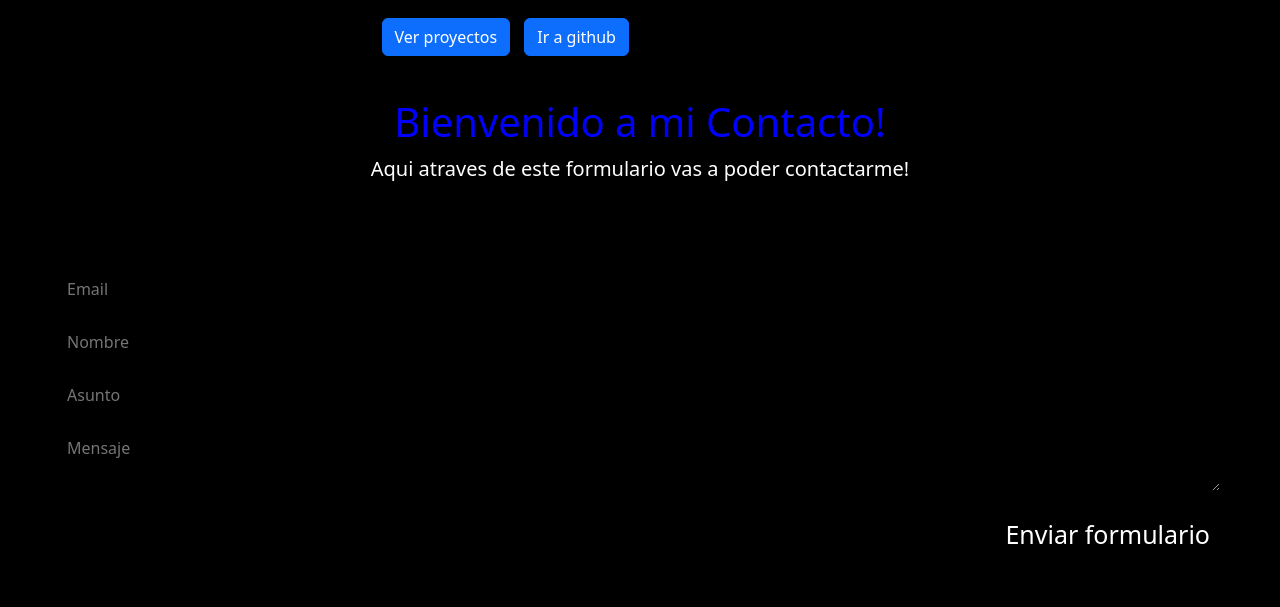
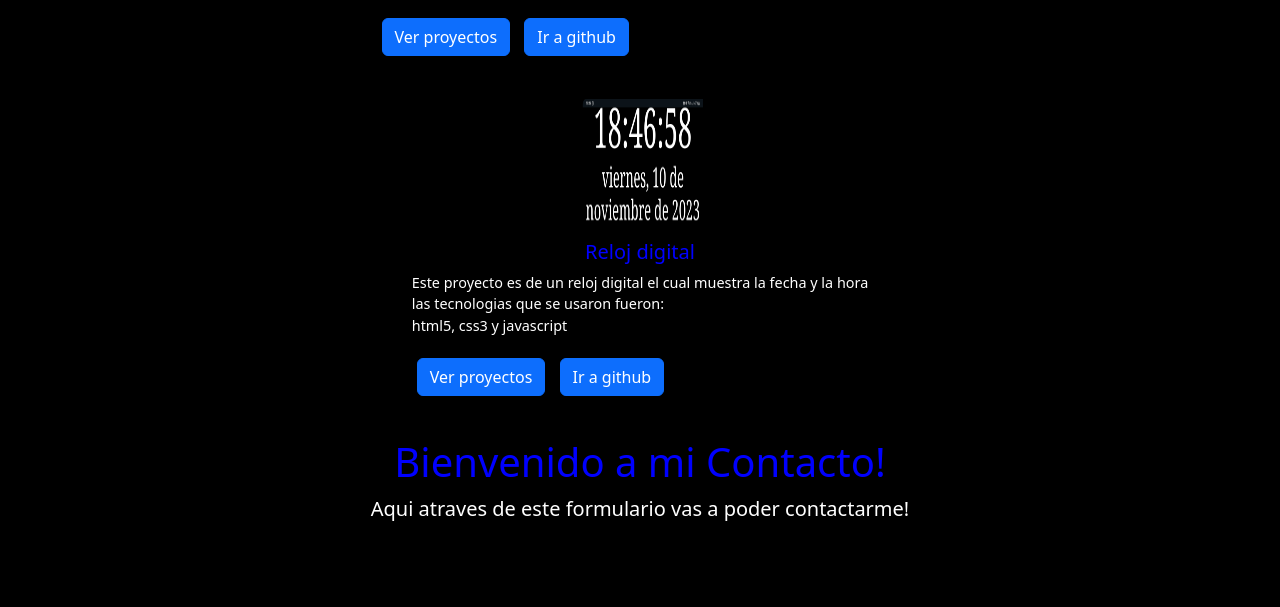
Before and after one commit to Soymigueprogramador/mi-portafolio, a plain HTML site: page index.html in a window 1280 px wide. Shown: the part 3016-3623 px from the top of the page. Drawn offline with nearby package versions, Linux system fonts and the light colour scheme.

Commit message:
agregando otro proyecto al portafolio

```diff
--- a/index.html
+++ b/index.html
@@ -306,6 +306,21 @@
     </div>
   </div>
 
+  <div class="col">
+    <div class="card">
+      <img src="./img/Proyectos/Reloj-digital.jpg" class="img-todo" alt="este es un proyecto de un reloj digital">
+      <div class="card-body">
+        <h5>Reloj digital</h5>
+        <p class="card-text">
+          Este proyecto es de un reloj digital el cual muestra la fecha y la hora <br>
+          las tecnologias que se usaron fueron: <br>
+          html5, css3 y javascript
+        </p>
+        <a href="https://astonishing-daffodil-794deb.netlify.app/" target="_blank" class="btn btn-primary">Ver proyectos</a>
+        <a href="https://github.com/Soymigueprogramador/reloj-digital" target="_blank" class="btn btn-primary">Ir a github</a>
+      </div>
+    </div>
+  </div>
       <!-- desde aca arrancan las secciones de este HTML -->
       <section id="Contacto" class="presentacion-contacto">
         <h1>Bienvenido a mi Contacto!</h1>
```
Also changed, not shown: img/Proyectos/Reloj-digital.jpg (added).
